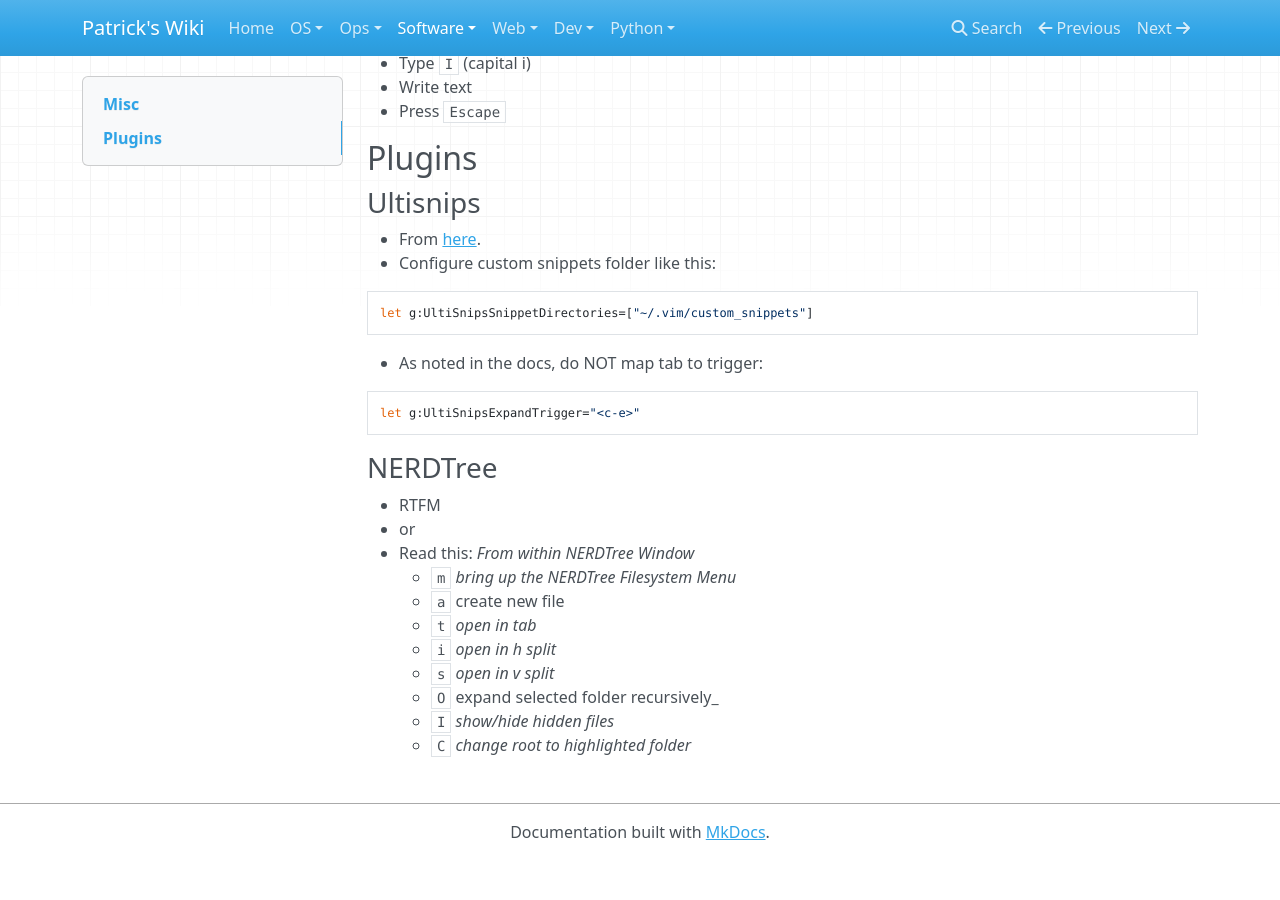
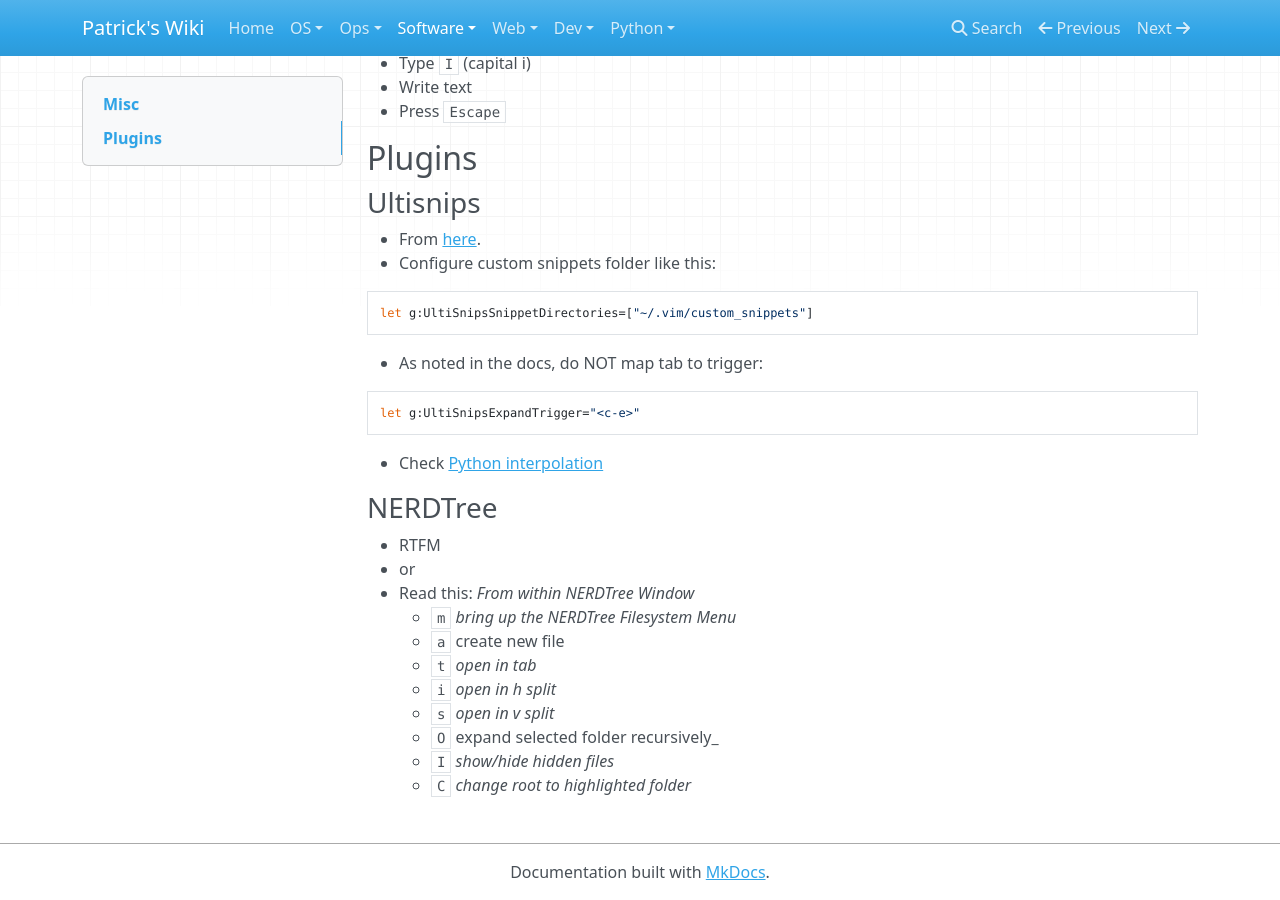
Before and after one commit to patsancu/wiki, an MkDocs documentation site: the page built from docs/Software/Vim.md, in a window 1280 px wide and 900 px high, scrolled down 3987 px. Built offline with MkDocs 1.6.1, drawn with Linux system fonts in a browser that asks for light colours; nearby versions of some CDN libraries; before the commit the page ends 4847 px from its top, so only the background shows below that.

Commit message:
ultisnips python interpolation link

````diff
--- a/docs/Software/Vim.md
+++ b/docs/Software/Vim.md
@@ -182,6 +182,7 @@ let g:UltiSnipsSnippetDirectories=["~/.vim/custom_snippets"]
 ```
 let g:UltiSnipsExpandTrigger="<c-e>"
 ```
+* Check [Python interpolation](http://vimcasts.org/episodes/ultisnips-visual-placeholder/)
 
 ### NERDTree
 * RTFM
````
